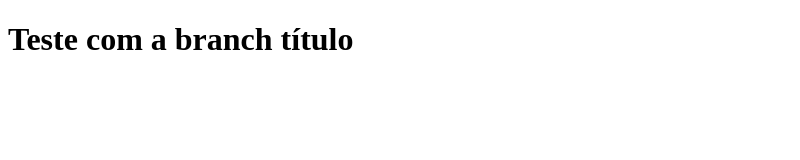
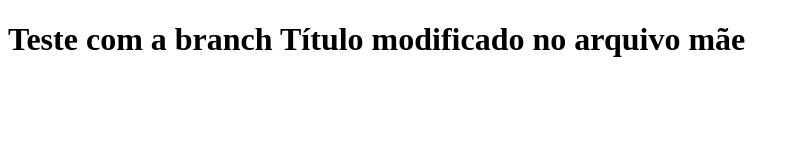
Before and after one commit to RonaldoSilva-dev/testeRepositorio, a plain HTML site: page index.html in a window 1280 px wide. Shown: the whole page, without its empty margins (0-800 px from the left). Drawn offline with Linux system fonts and the light colour scheme.

Commit message:
Update index.html

```diff
--- a/index.html
+++ b/index.html
@@ -7,6 +7,6 @@
 </head>
 <body>
     <!-- main principal -->
-     <h1>Teste com a branch título</h1>
+     <h1>Teste com a branch Título modificado no arquivo mãe</h1>
 </body>
 </html>
```
